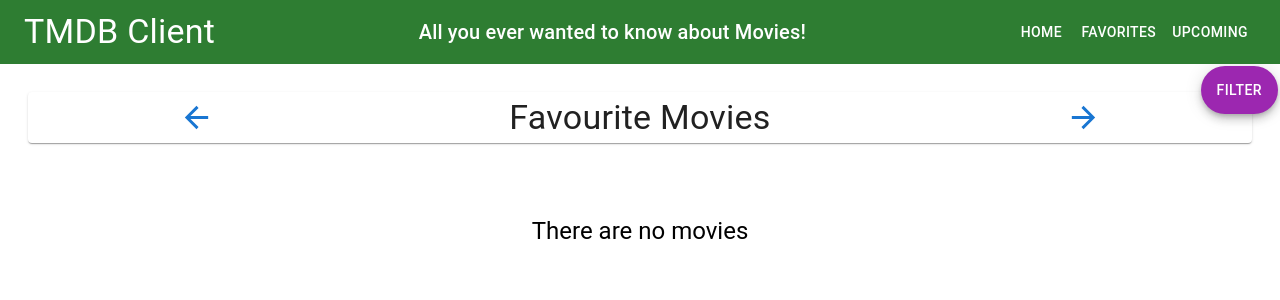
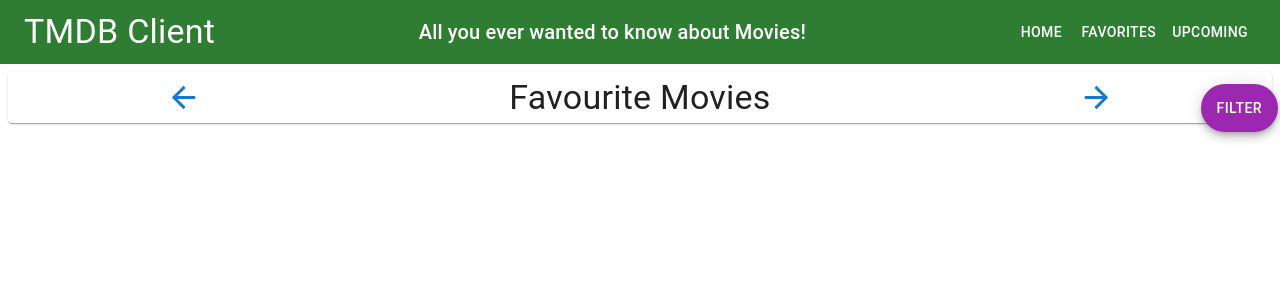
Before and after one commit to Tokarev-IP/frontend, a React (Vite) app: page /movies/favourites in a window 1280 px wide. Shown: the top 300 px of the page. Built offline with nearby package versions, Linux system fonts and the light colour scheme.

Commit message:
Using react-query to manage the browser-based cache.

```diff
--- /dev/null
+++ b/src/components/movieFilterUI/index.tsx
@@ -0,0 +1,62 @@
+import React, { useState } from "react";
+import FilterCard from "../filterMoviesCard";
+import Fab from "@mui/material/Fab";
+import Drawer from "@mui/material/Drawer";
+import { ListedMovie } from "../../types/interfaces";
+
+export const titleFilter = function (movie: ListedMovie, value: string) {
+  return movie.title.toLowerCase().search(value.toLowerCase()) !== -1;
+};
+
+export const genreFilter = function (movie: ListedMovie, value: string) {
+  const genreId = Number(value);
+  return genreId > 0 ? movie.genre_ids.includes(genreId) : true;
+};
+
+const styles = {
+  root: {
+     backgroundColor: "rgb(255, 255, 255)",
+  },
+  fab: {
+    marginTop: 8,
+    position: "fixed",
+    top: 20,
+    right: 2,
+  },
+};
+
+interface MovieFilterUIProps {
+  onFilterValuesChange: (f: string, s: string) => void;
+  titleFilter: string;
+  genreFilter: string;
+}
+
+const MovieFilterUI: React.FC<MovieFilterUIProps> = ({ onFilterValuesChange, titleFilter, genreFilter }) => {
+  const [drawerOpen, setDrawerOpen] = useState(false);
+
+  return (
+    <>
+      <Fab
+        color="secondary"
+        variant="extended"
+        onClick={() => setDrawerOpen(true)}
+        sx={styles.fab}
+      >
+        Filter
+      </Fab>
+      <Drawer
+        anchor="left"
+        open={drawerOpen}
+        onClose={() => setDrawerOpen(false)}
+      >
+        <FilterCard
+          onUserInput={onFilterValuesChange}
+          titleFilter={titleFilter}
+          genreFilter={genreFilter}
+        />
+      </Drawer>
+    </>
+  );
+};
+
+export default MovieFilterUI;
--- /dev/null
+++ b/src/components/spinner/index.tsx
@@ -0,0 +1,24 @@
+import React from 'react';
+import CircularProgress from '@mui/material/CircularProgress';
+
+const styles = {
+    root: {
+        display: 'flex',
+        justifyContent: "center",
+        '& > * + *': {
+            marginLeft: 2,
+        },
+    },
+};
+
+const CircularIndeterminate: React.FC = () => {
+
+    return (
+        <div style={styles.root}>
+            <CircularProgress />
+            <CircularProgress />
+        </div>
+    );
+}
+
+export default CircularIndeterminate;
--- a/src/components/templateMovieListPage/index.tsx
+++ b/src/components/templateMovieListPage/index.tsx
@@ -1,87 +1,28 @@
 import React from "react";
-import { useState } from "react";
 import Header from "../headerMovieList";
-import FilterCard from "../filterMoviesCard";
 import Grid from "@mui/material/Grid";
-import Fab from "@mui/material/Fab";
-import Typography from "@mui/material/Typography";
-import Drawer from "@mui/material/Drawer";
 import MovieList from "../movieList";
 import { MovieListPageTemplateProps } from "../../types/interfaces";
 
 const styles = {
     root: {
-        padding: "20px",
-    },
-    fab: {
-        marginTop: 8,
-        position: "fixed",
-        top: 2,
-        right: 2,
-    },
+        backgroundColor: "rgb(255, 255, 255)",
+    }
 };
 
-function MovieListPageTemplate({ movies, title, selectFavourite }: MovieListPageTemplateProps) {
-    const [titleFilter, setTitleFilter] = useState("");
-    const [genreFilter, setGenreFilter] = useState("0");
-    const [drawerOpen, setDrawerOpen] = useState(false);
-
-    const genreId = Number(genreFilter);
-
-    let displayedMovies = movies
-        .filter((m) => {
-            return m.title.toLowerCase().search(titleFilter.toLowerCase()) !== -1;
-        })
-        .filter((m) => {
-            return genreId > 0 ? m.genre_ids.includes(genreId) : true;
-        });
-
-    const handleChange = (type: string, value: string) => {
-        if (type === "title") setTitleFilter(value);
-        else setGenreFilter(value);
-    };
-
+const MovieListPageTemplate: React.FC<MovieListPageTemplateProps> = (props) => {
     return (
-        <>
         <Grid container sx={styles.root}>
             <Grid item xs={12}>
-                    <Header title={title} />
+                <Header title={props.title} />
             </Grid>
-
-                {displayedMovies.length === 0 ? (
-                    <Grid item xs={12} sx={{ textAlign: 'center', marginTop: '60px' }}>
-                        <Typography variant="h5">There are no movies</Typography>
-                    </Grid>
-                ) : (
             <Grid item container spacing={5}>
                 <MovieList
-                                movies={displayedMovies}
-                                selectFavourite={selectFavourite}
-                            />
+                    selectFavourite={props.selectFavourite}
+                    movies={props.movies}
+                ></MovieList>
             </Grid>
-                    )}
         </Grid>
-
-            <Fab
-                color="secondary"
-                variant="extended"
-                onClick={() => setDrawerOpen(true)}
-                sx={styles.fab}
-            >
-                Filter
-        </Fab>
-            <Drawer
-                anchor="left"
-                open={drawerOpen}
-                onClose={() => setDrawerOpen(false)}
-            >
-                <FilterCard
-                    onUserInput={handleChange}
-                    titleFilter={titleFilter}
-                    genreFilter={genreFilter}
-                />
-            </Drawer>
-        </>
     );
 }
 export default MovieListPageTemplate;
--- /dev/null
+++ b/src/hooks/useFiltering.ts
@@ -0,0 +1,33 @@
+import { useState } from "react";
+
+interface Filter {
+    name: string;
+    value: string;
+    condition: (item: any, value: string) => boolean;
+    }
+
+const useFiltering = (data: any[], filters: Filter[]) => {
+  const [filterValues, setFilterValues] = useState(() => {
+    const filterInitialValues = filters.map((f) => ({
+      name: f.name,
+      value: f.value,
+    }));
+    return filterInitialValues;
+  });
+
+  const filteringConditions = filters.map((f) => f.condition);
+  const filterFunction = (collection: any) =>
+    filteringConditions.reduce((data, conditionFn, index) => {
+      return data.filter((item: any) => {
+          return conditionFn(item, filterValues[index].value);
+      });
+    }, collection);
+
+  return {
+    filterValues,
+    setFilterValues,
+    filterFunction,
+  };
+};
+
+export default useFiltering;
--- a/src/pages/favouriteMoviesPage.tsx
+++ b/src/pages/favouriteMoviesPage.tsx
@@ -1,18 +1,55 @@
 import React from "react";
 import PageTemplate from "../components/templateMovieListPage";
+import useFiltering from "../hooks/useFiltering";
+import MovieFilterUI, {
+    titleFilter,
+    genreFilter,
+} from "../components/movieFilterUI";
+
+const titleFiltering = {
+    name: "title",
+    value: "",
+    condition: titleFilter,
+};
+const genreFiltering = {
+    name: "genre",
+    value: "0",
+    condition: genreFilter,
+};
 
 const FavouriteMoviesPage: React.FC = () => {
+    const { filterValues, setFilterValues, filterFunction } = useFiltering(
+        [],
+        [titleFiltering, genreFiltering]
+    );
+
+    const changeFilterValues = (type: string, value: string) => {
+        const changedFilter = { name: type, value: value };
+        const updatedFilterSet =
+            type === "title" ? [changedFilter, filterValues[1]] : [filterValues[0], changedFilter];
+        setFilterValues(updatedFilterSet);
+    };
+
+    const favouriteMovies = JSON.parse(localStorage.getItem("favourites") || '[]');
+
+    const displayedMovies = filterFunction(favouriteMovies);
+
     const toDo = () => true;
-    // Get movies from local storage.
-    const movies = JSON.parse(localStorage.getItem("favourites") || '[]');
 
     return (
-        <PageTemplate
-            title="Favourite Movies"
-            movies={movies}
-            selectFavourite={toDo}
-        />
+        <>
+            <PageTemplate
+                title="Favourite Movies"
+                movies={displayedMovies}
+                selectFavourite={toDo}
+            />
+            <MovieFilterUI
+                onFilterValuesChange={changeFilterValues}
+                titleFilter={filterValues[0].value}
+                genreFilter={filterValues[1].value}
+            />
+        </>
     );
-}
+};
 
-export default FavouriteMoviesPage
+export default FavouriteMoviesPage;
--- a/src/pages/homePage.tsx
+++ b/src/pages/homePage.tsx
@@ -1,33 +1,73 @@
-import React, { useState, useEffect, FC } from "react";
-import PageTemplate from '../components/templateMovieListPage';
-import { ListedMovie } from "../types/interfaces";
+import React from "react";
+import PageTemplate from "../components/templateMovieListPage";
 import { getMovies } from "../api/tmdb-api";
+import useFiltering from "../hooks/useFiltering";
+import MovieFilterUI, {
+    titleFilter,
+    genreFilter,
+} from "../components/movieFilterUI";
+import { DiscoverMovies } from "../types/interfaces";
+import { useQuery } from "react-query";
+import Spinner from "../components/spinner";
 
-const HomePage: FC = () => {
-    const [movies, setMovies] = useState<ListedMovie[]>([]);
-    const favourites = movies.filter(m => m.favourite)
-    localStorage.setItem('favourites', JSON.stringify(favourites))
 
-    const addToFavourites = (movieId: number) => {
-        const updatedMovies = movies.map((m: ListedMovie) =>
-            m.id === movieId ? { ...m, favourite: true } : m
-        );
-        setMovies(updatedMovies);
+const titleFiltering = {
+    name: "title",
+    value: "",
+    condition: titleFilter,
+};
+const genreFiltering = {
+    name: "genre",
+    value: "0",
+    condition: genreFilter,
+};
+
+const HomePage: React.FC = () => {
+    const { data, error, isLoading, isError } = useQuery<DiscoverMovies, Error>("discover", getMovies);
+    const { filterValues, setFilterValues, filterFunction } = useFiltering(
+        [],
+        [titleFiltering, genreFiltering]
+    );
+
+    if (isLoading) {
+        return <Spinner />;
+    }
+
+    if (isError) {
+        return <h1>{error.message}</h1>;
+    }
+
+
+    const changeFilterValues = (type: string, value: string) => {
+        const changedFilter = { name: type, value: value };
+        const updatedFilterSet =
+            type === "title"
+                ? [changedFilter, filterValues[1]]
+                : [filterValues[0], changedFilter];
+        setFilterValues(updatedFilterSet);
     };
 
-    useEffect(() => {
-        getMovies().then(movies => {
-            setMovies(movies);
-        });
-        // eslint-disable-next-line react-hooks/exhaustive-deps
-    }, []);
+    const movies = data ? data.results : [];
+    const displayedMovies = filterFunction(movies);
+
+    // Redundant, but necessary to avoid app crashing.
+    const favourites = movies.filter(m => m.favourite)
+    localStorage.setItem("favourites", JSON.stringify(favourites));
+    const addToFavourites = (movieId: number) => true;
 
     return (
-        <PageTemplate
-            title='Discover Movies'
-            movies={movies}
-            selectFavourite={addToFavourites}
-        />
+        <>
+            <PageTemplate
+                title="Discover Movies"
+                movies={displayedMovies}
+                selectFavourite={addToFavourites}
+            />
+            <MovieFilterUI
+                onFilterValuesChange={changeFilterValues}
+                titleFilter={filterValues[0].value}
+                genreFilter={filterValues[1].value}
+            />
+        </>
     );
 };
 export default HomePage;
--- a/src/pages/movieDetailsPage.tsx
+++ b/src/pages/movieDetailsPage.tsx
@@ -3,11 +3,24 @@ import { useParams } from "react-router-dom";
 import MovieDetails from "../components/movieDetails";
 import { MovieT } from "../types/interfaces";
 import PageTemplate from "../components/templateMoviePage";
-import useMovie from "../hooks/useMovie";
+import { getMovie } from '../api/tmdb-api'
+import { useQuery } from "react-query";
+import Spinner from '../components/spinner'
 
 const MovieDetailsPage: React.FC = () => {
     const { id } = useParams();
-    const [movie] = useMovie(id ?? "");
+    const { data: movie, error, isLoading, isError } = useQuery<MovieT, Error>(
+        ["movie", id],
+        () => getMovie(id || "")
+    );
+
+    if (isLoading) {
+        return <Spinner />;
+    }
+
+    if (isError) {
+        return <h1>{(error as Error).message}</h1>;
+    }
 
     return (
         <>
```
Also changed, not shown: src/api/tmdb-api.ts (+27 -10 lines), src/components/filterMoviesCard/index.tsx (+16 -9 lines), src/components/templateMoviePage/index.tsx (+18 -8 lines). Lines whose indentation alone changed are shown as unchanged.
